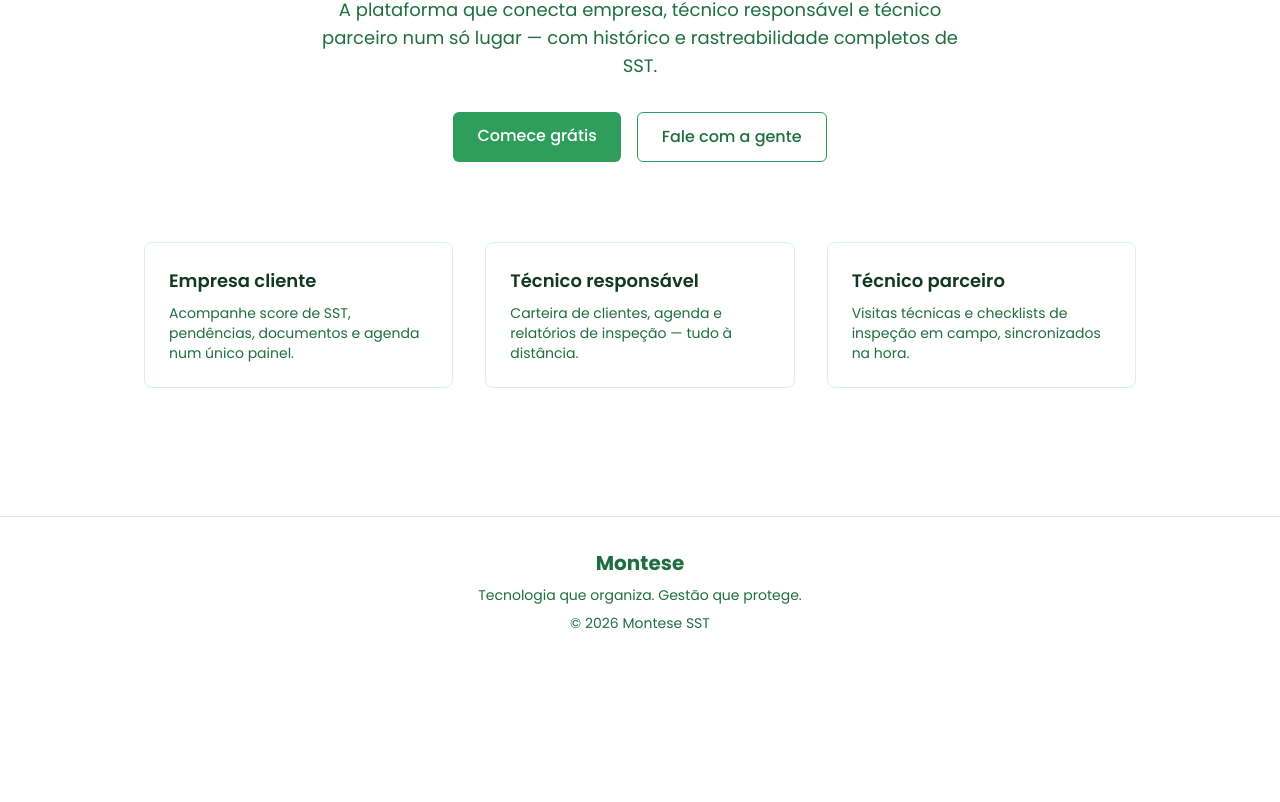
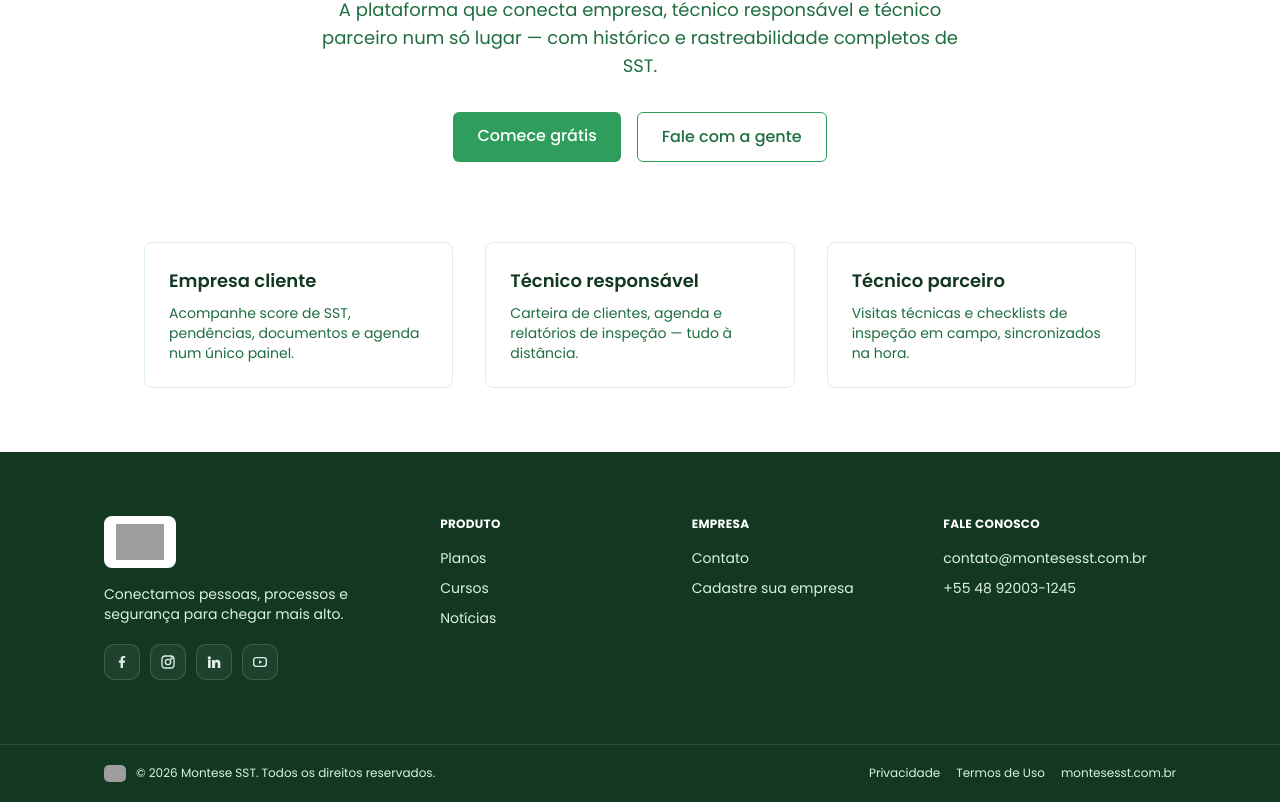
Before and after one commit to bigrabbitdark-hub/Montesesst, a Next.js app in the folder frontend/: page / in a window 1280 px wide. Shown: the part 249-1051 px from the top of the page. Before the commit the page ends 914 px from the top, so only its background shows below. Built offline with nearby package versions, Linux system fonts and the light colour scheme; grey boxes are pictures that could not be loaded.

Commit message:
feat: redesign visual do rodape do site + links de Privacidade/Termos

```diff
--- a/frontend/src/components/SiteFooter.tsx
+++ b/frontend/src/components/SiteFooter.tsx
@@ -1,13 +1,126 @@
-import { Logo } from './Logo';
+import Link from 'next/link';
+import Image from 'next/image';
 
 export function SiteFooter() {
   return (
-    <footer className="mt-16 border-t border-brand-100 py-8">
-      <div className="mx-auto flex max-w-5xl flex-col items-center gap-2 px-4 text-sm text-brand-700">
-        <Logo />
-        <p>Tecnologia que organiza. Gestão que protege.</p>
-        <p>&copy; {new Date().getFullYear()} Montese SST</p>
+    <footer className="bg-brand-900">
+      <div className="mx-auto grid max-w-6xl gap-10 px-4 py-16 sm:px-10 md:grid-cols-[1.4fr_1fr_1fr_1.1fr]">
+        <div>
+          <div className="inline-flex rounded-lg bg-white px-3 py-2">
+            <Link href="/" className="inline-flex items-center">
+              <Image
+                src="/brand/logo-horizontal.jpg"
+                alt="Montese SST"
+                width={220}
+                height={73}
+                className="h-9 w-auto"
+              />
+            </Link>
+          </div>
+          <p className="mt-4 max-w-xs text-sm text-brand-100">
+            Conectamos pessoas, processos e segurança para chegar mais alto.
+          </p>
+          <div className="mt-5 flex gap-2.5">
+            <SocialIcon label="Facebook" href="#">
+              <path d="M13.5 21v-8h2.7l.4-3.2h-3.1V7.7c0-.9.3-1.6 1.6-1.6h1.7V3.2C16.5 3.1 15.4 3 14.2 3 11.6 3 9.9 4.6 9.9 7.4v2.4H7.2V13h2.7v8h3.6z" />
+            </SocialIcon>
+            <SocialIcon label="Instagram" href="#" strokeIcon>
+              <rect x="3" y="3" width="18" height="18" rx="5" />
+              <circle cx="12" cy="12" r="4" />
+              <circle cx="17.2" cy="6.8" r="1" />
+            </SocialIcon>
+            <SocialIcon label="LinkedIn" href="#">
+              <path d="M4.98 3.5a2.5 2.5 0 1 1 0 5 2.5 2.5 0 0 1 0-5zM3 9h4v12H3zM9 9h3.8v1.7h.1c.5-1 1.9-2 3.8-2 4.1 0 4.9 2.7 4.9 6.2V21h-4v-5.6c0-1.3 0-3-1.8-3s-2.1 1.4-2.1 2.9V21H9z" />
+            </SocialIcon>
+            <SocialIcon label="YouTube" href="#" strokeIcon>
+              <rect x="2.5" y="5.5" width="19" height="13" rx="4" />
+              <path d="M10.5 9.5l5 2.5-5 2.5z" fill="currentColor" stroke="none" />
+            </SocialIcon>
+          </div>
+        </div>
+
+        <FooterColumn title="Produto">
+          <FooterLink href="/planos">Planos</FooterLink>
+          <FooterLink href="/cursos">Cursos</FooterLink>
+          <FooterLink href="/noticias">Notícias</FooterLink>
+        </FooterColumn>
+
+        <FooterColumn title="Empresa">
+          <FooterLink href="/contato">Contato</FooterLink>
+          <FooterLink href="/cadastro">Cadastre sua empresa</FooterLink>
+        </FooterColumn>
+
+        <FooterColumn title="Fale conosco">
+          <FooterLink href="mailto:contato@montesesst.com.br">contato@montesesst.com.br</FooterLink>
+          <FooterLink href="https://wa.me/5548920031245">+55 48 92003-1245</FooterLink>
+        </FooterColumn>
+      </div>
+
+      <div className="border-t border-white/10">
+        <div className="mx-auto flex max-w-6xl flex-wrap items-center justify-between gap-2 px-4 py-5 sm:px-10">
+          <div className="flex items-center gap-2.5">
+            <Image src="/brand/logo-icon.jpg" alt="" width={22} height={22} className="rounded-[5px]" />
+            <p className="text-xs text-brand-100">&copy; {new Date().getFullYear()} Montese SST. Todos os direitos reservados.</p>
+          </div>
+          <div className="flex items-center gap-4">
+            <Link href="/privacidade" className="text-xs text-brand-100 hover:text-white">
+              Privacidade
+            </Link>
+            <Link href="/termos" className="text-xs text-brand-100 hover:text-white">
+              Termos de Uso
+            </Link>
+            <p className="text-xs text-brand-100">montesesst.com.br</p>
+          </div>
+        </div>
       </div>
     </footer>
   );
 }
+
+function FooterColumn({ title, children }: { title: string; children: React.ReactNode }) {
+  return (
+    <div>
+      <h4 className="text-xs font-bold uppercase tracking-wide text-white">{title}</h4>
+      <div className="mt-4 flex flex-col gap-2.5">{children}</div>
+    </div>
+  );
+}
+
+function FooterLink({ href, children }: { href: string; children: React.ReactNode }) {
+  return (
+    <Link href={href} className="text-sm text-brand-100 hover:text-white">
+      {children}
+    </Link>
+  );
+}
+
+function SocialIcon({
+  label,
+  href,
+  strokeIcon,
+  children,
+}: {
+  label: string;
+  href: string;
+  strokeIcon?: boolean;
+  children: React.ReactNode;
+}) {
+  return (
+    <a
+      href={href}
+      aria-label={label}
+      className="flex h-9 w-9 items-center justify-center rounded-[10px] border border-white/15 bg-white/5 text-brand-100 transition-colors hover:border-brand-500 hover:bg-brand-500 hover:text-white"
+    >
+      <svg
+        width="16"
+        height="16"
+        viewBox="0 0 24 24"
+        fill={strokeIcon ? 'none' : 'currentColor'}
+        stroke={strokeIcon ? 'currentColor' : 'none'}
+        strokeWidth={strokeIcon ? 2 : undefined}
+      >
+        {children}
+      </svg>
+    </a>
+  );
+}
```
